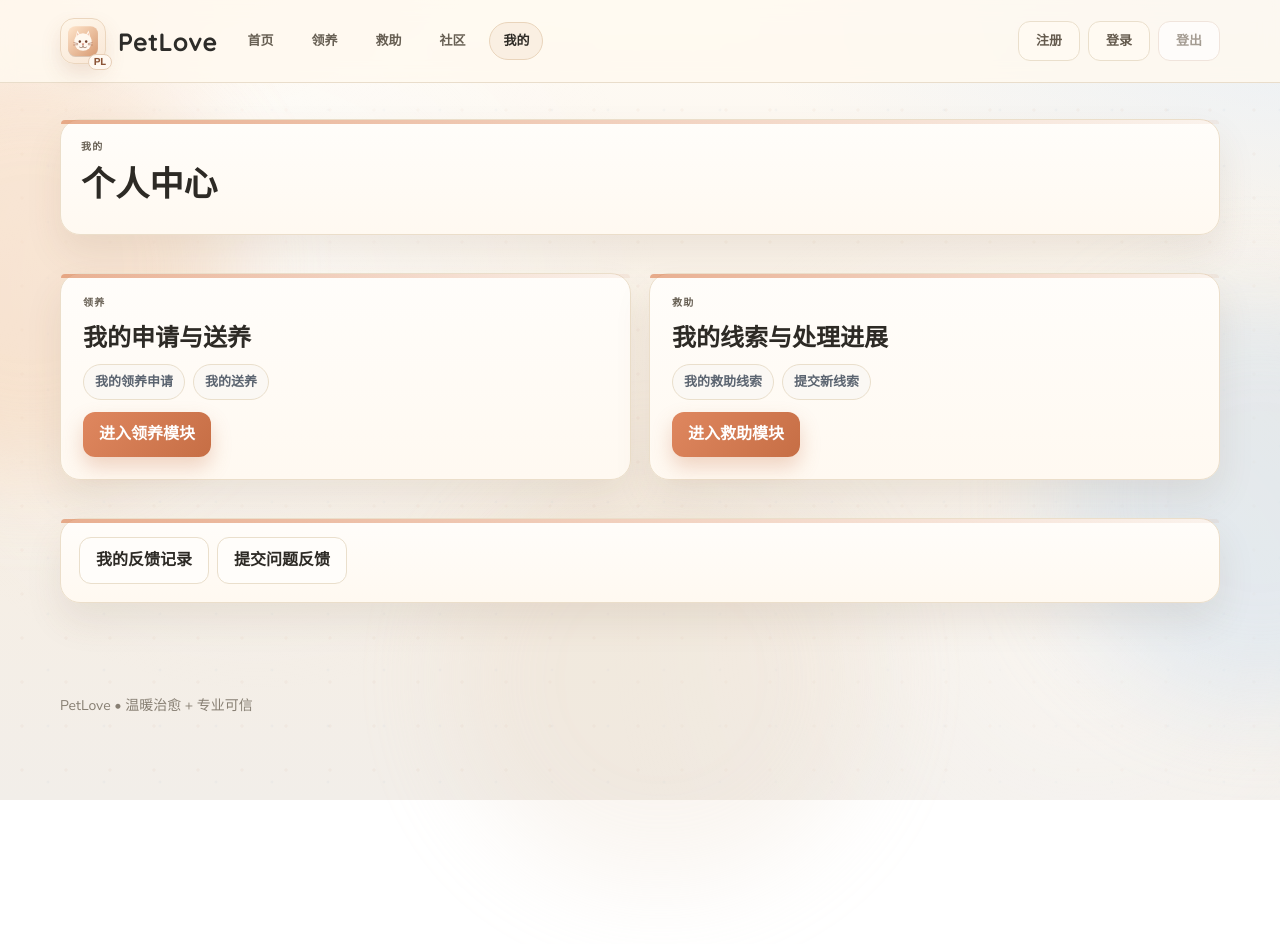
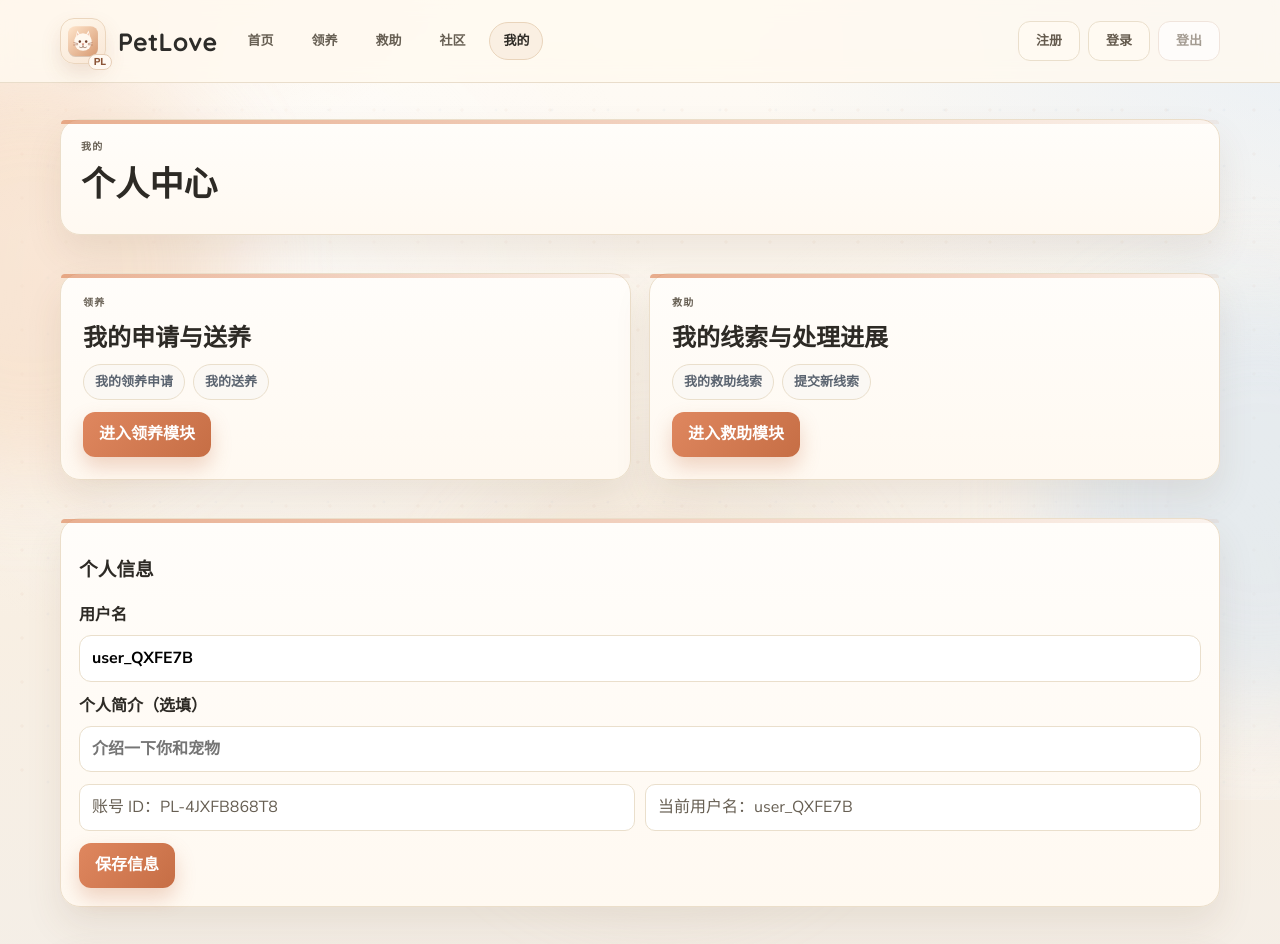
Before and after one commit to littleha233/pet-love-web, a React (Vite) app in the folder web-user/: page /me in a window 1280 px wide. Shown: the top 944 px of the page. Before the commit the page ends 800 px from the top, so only its background shows below. Built offline with nearby package versions, Linux system fonts and the light colour scheme; no server answers.

Commit message:
feat(web-user): 新增个人信息区并优化发布失败提示
Codex 2026-03-09 23:53 (Asia/Shanghai)

```diff
--- a/web-user/src/pages/MyCenterPage.jsx
+++ b/web-user/src/pages/MyCenterPage.jsx
@@ -1,7 +1,70 @@
+import { useState } from "react";
 import { Link } from "react-router-dom";
 import ModuleEntryCard from "../components/ModuleEntryCard.jsx";
 
+const PROFILE_STORAGE_KEY = "petlove_user_profile";
+
+function randomText(length = 8) {
+  const chars = "ABCDEFGHJKLMNPQRSTUVWXYZ23456789";
+  let value = "";
+  for (let i = 0; i < length; i += 1) {
+    value += chars[Math.floor(Math.random() * chars.length)];
+  }
+  return value;
+}
+
+function buildDefaultProfile() {
+  return {
+    username: `user_${randomText(6)}`,
+    accountId: `PL-${randomText(10)}`,
+    bio: ""
+  };
+}
+
+function loadProfile() {
+  try {
+    const raw = window.localStorage.getItem(PROFILE_STORAGE_KEY);
+    if (!raw) {
+      const created = buildDefaultProfile();
+      window.localStorage.setItem(PROFILE_STORAGE_KEY, JSON.stringify(created));
+      return created;
+    }
+    const parsed = JSON.parse(raw);
+    const normalized = {
+      username: parsed?.username?.trim() || `user_${randomText(6)}`,
+      accountId: parsed?.accountId?.trim() || `PL-${randomText(10)}`,
+      bio: parsed?.bio || ""
+    };
+    window.localStorage.setItem(PROFILE_STORAGE_KEY, JSON.stringify(normalized));
+    return normalized;
+  } catch (error) {
+    const fallback = buildDefaultProfile();
+    window.localStorage.setItem(PROFILE_STORAGE_KEY, JSON.stringify(fallback));
+    return fallback;
+  }
+}
+
 function MyCenterPage() {
+  const [profile, setProfile] = useState(() => loadProfile());
+  const [usernameInput, setUsernameInput] = useState(profile.username);
+  const [bioInput, setBioInput] = useState(profile.bio);
+  const [notice, setNotice] = useState("");
+
+  function onSaveProfile(event) {
+    event.preventDefault();
+    const username = usernameInput.trim() || `user_${randomText(6)}`;
+    const nextProfile = {
+      ...profile,
+      username,
+      bio: bioInput.trim()
+    };
+    setProfile(nextProfile);
+    setUsernameInput(username);
+    setBioInput(nextProfile.bio);
+    window.localStorage.setItem(PROFILE_STORAGE_KEY, JSON.stringify(nextProfile));
+    setNotice("已保存个人信息");
+  }
+
   return (
     <div className="page-stack">
       <section className="card page-banner fade-up">
@@ -31,6 +94,40 @@ function MyCenterPage() {
         />
       </section>
 
+      <section className="card page-form-card fade-up" style={{ "--delay": "90ms" }}>
+        <h3>个人信息</h3>
+        <form className="stack-form profile-info-form" onSubmit={onSaveProfile}>
+          <label>
+            用户名
+            <input
+              value={usernameInput}
+              onChange={(event) => setUsernameInput(event.target.value)}
+              maxLength={32}
+              placeholder="例如：user_A8K2QX"
+            />
+          </label>
+          <label>
+            个人简介（选填）
+            <input
+              value={bioInput}
+              onChange={(event) => setBioInput(event.target.value)}
+              maxLength={80}
+              placeholder="介绍一下你和宠物"
+            />
+          </label>
+          <div className="profile-meta-grid">
+            <p>账号 ID：{profile.accountId}</p>
+            <p>当前用户名：{profile.username}</p>
+          </div>
+          <div className="action-row">
+            <button className="primary-btn" type="submit">
+              保存信息
+            </button>
+          </div>
+          {notice ? <p className="helper-text notice-text">{notice}</p> : null}
+        </form>
+      </section>
+
       <section className="card page-form-card fade-up" style={{ "--delay": "120ms" }}>
         <div className="action-row">
           <Link className="secondary-btn" to="/me/support/complaints">
--- a/web-user/src/pages/RehomePostCreatePage.jsx
+++ b/web-user/src/pages/RehomePostCreatePage.jsx
@@ -150,7 +150,11 @@ function RehomePostCreatePage() {
         state: { notice: "发布成功，平台会尽快完成审核并展示。" }
       });
     } catch (err) {
-      setMessage(err.message || "发布失败");
+      if (err?.code === "ADOPTION_REAL_NAME_REQUIRED" || err?.code === "VERIFICATION_REAL_NAME_REQUIRED") {
+        setMessage("当前账号尚未开通领养发布权限（后端限制），请联系管理员处理。");
+      } else {
+        setMessage(err.message || "发布失败");
+      }
     } finally {
       setSubmitting(false);
     }
--- a/web-user/src/styles/base.css
+++ b/web-user/src/styles/base.css
@@ -1635,6 +1635,25 @@ a {
   align-content: start;
 }
 
+.profile-info-form h3 {
+  margin: 0;
+}
+
+.profile-meta-grid {
+  display: grid;
+  grid-template-columns: repeat(2, minmax(0, 1fr));
+  gap: 10px;
+}
+
+.profile-meta-grid p {
+  margin: 0;
+  border: 1px solid var(--line);
+  background: #fff;
+  border-radius: 10px;
+  padding: 10px 12px;
+  color: var(--text-soft);
+}
+
 .module-entry-card h3,
 .role-entry-card h3 {
   margin: 0;
@@ -1859,7 +1878,8 @@ a {
 
   .module-entry-grid,
   .role-entry-grid,
-  .flow-explain-grid {
+  .flow-explain-grid,
+  .profile-meta-grid {
     grid-template-columns: 1fr;
   }
 
```
